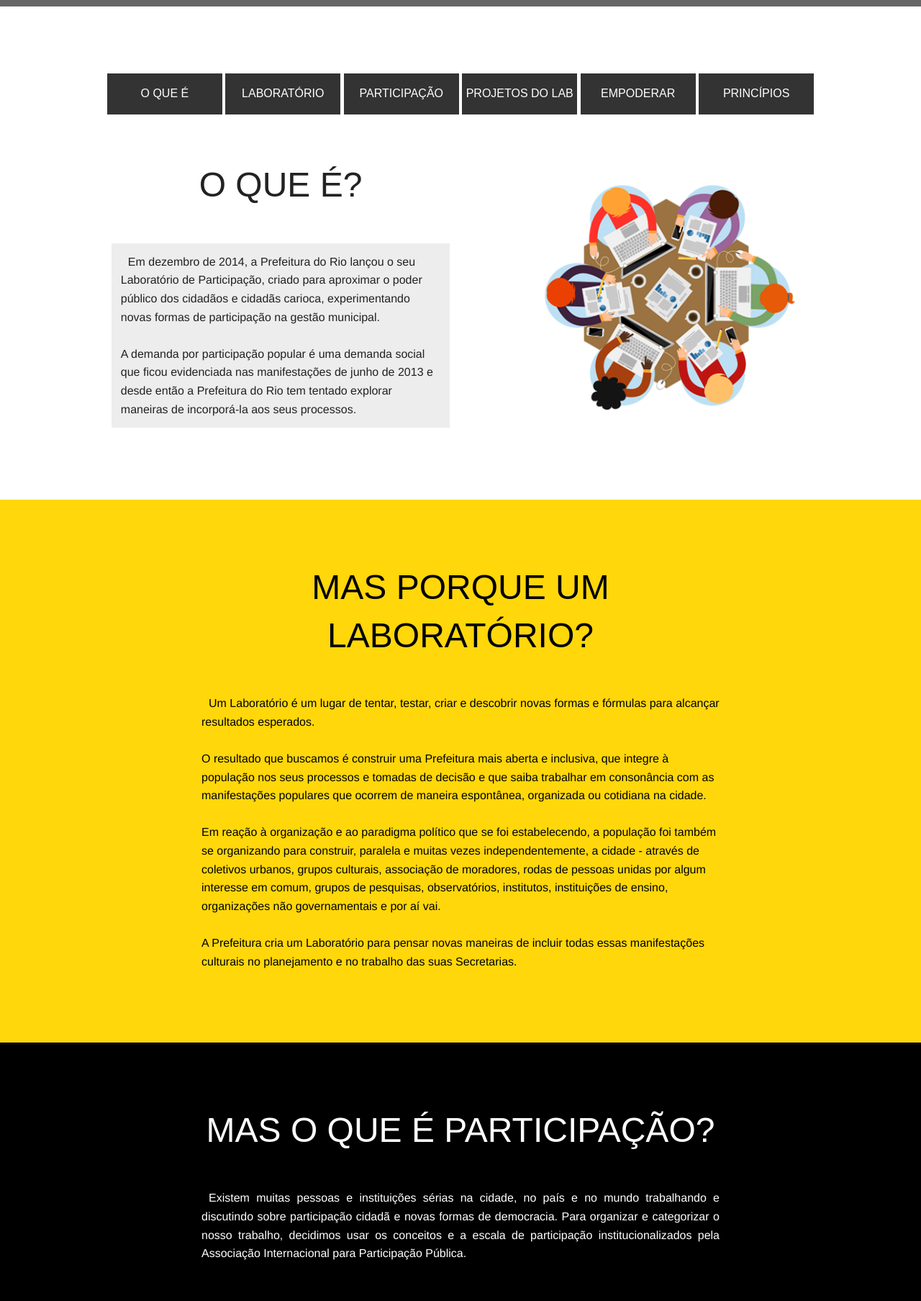
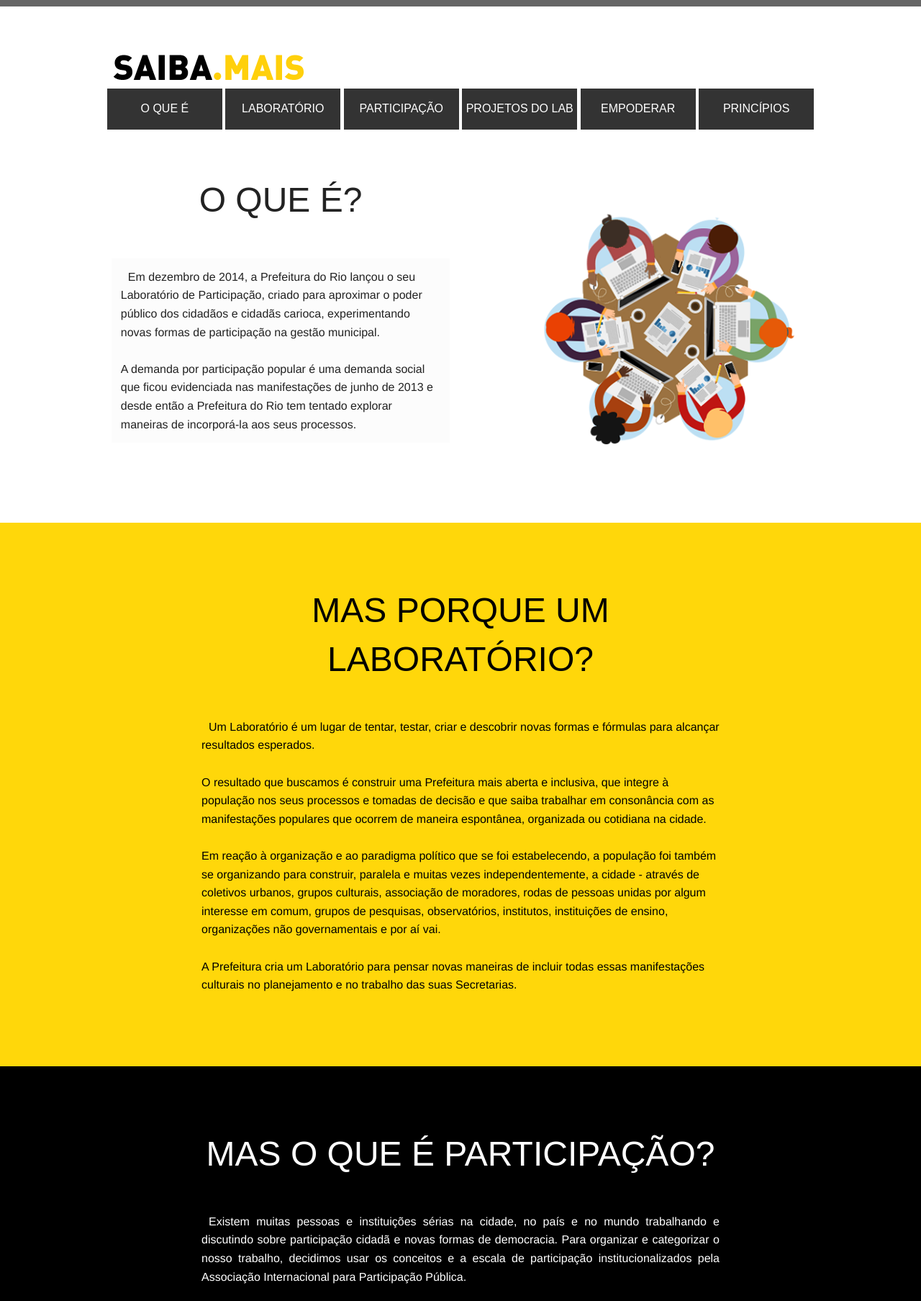
Before and after one commit to LAB-Rio/labrio.cc, a PHP site: page /saibamais.html in a window 1280 px wide. Shown: the part 66-1873 px from the top of the page at 72% size. Run offline with PHP 8.4, Linux system fonts and the light colour scheme; some web fonts are replaced.

Commit message:
WIp for saiba mais

```diff
--- a/assets/stylesheets/application.css
+++ b/assets/stylesheets/application.css
@@ -112,8 +112,8 @@ body.saiba-mais { background: white }
 .black-bg h2 { color: white; }
 .orange-bg { background-color:#FFD70A; color: #000 }
 .orange-bg h2 { color: #000 }
-.white-pad { background: rgba(80,80,80,0.1); padding: .8em }
-.white-pad2 { background: rgba(255,255,255,0.4); padding: .8em }
+.white-pad { background: rgba(220,220,220,0.1); padding: .8em }
+.white-pad2 { background: rgba(255,255,255,0.3); padding: .8em }
 
 .saiba-mais .internal-menu { display: block; width: 100%; margin-bottom: 1em;  }
 .saiba-mais .internal-menu a { transition: all .2s; display: inline-block; width: 16%; padding: 1em .2em;  vertical-align: middle; background: #333; color: white;   }
@@ -121,7 +121,9 @@ body.saiba-mais { background: white }
 .saiba-mais .internal-menu a:before { position: relative; content: ' '; vertical-align: middle; }
 
 .saiba-mais section { padding: 2.5em 0 5em 0; }
+.what-is-the-lab { padding-top: 0 !important; }
 .saiba-mais .about img { margin-top: 4em }
+
 
 
 .saiba-mais section h2 { margin: 1em auto;  font-size: 3em; }
--- a/saibamais.html
+++ b/saibamais.html
@@ -69,6 +69,7 @@
 
 
   <section class="what-is-the-lab project-internal">
+    <div class="row"><img src="./assets/images/saibamais_text.png" alt="Saiba Mais"/></div>
     <div class="row">
       <nav class="francois text-uppercase internal-menu text-center">
         <a href="#oque">O que é</a>
```
Also changed, not shown: assets/images/projeto_agora.png, assets/images/projeto_imersao.png, assets/images/projeto_pmus.png, assets/images/saibamais.png, assets/images/saibamais_text.png (added).
